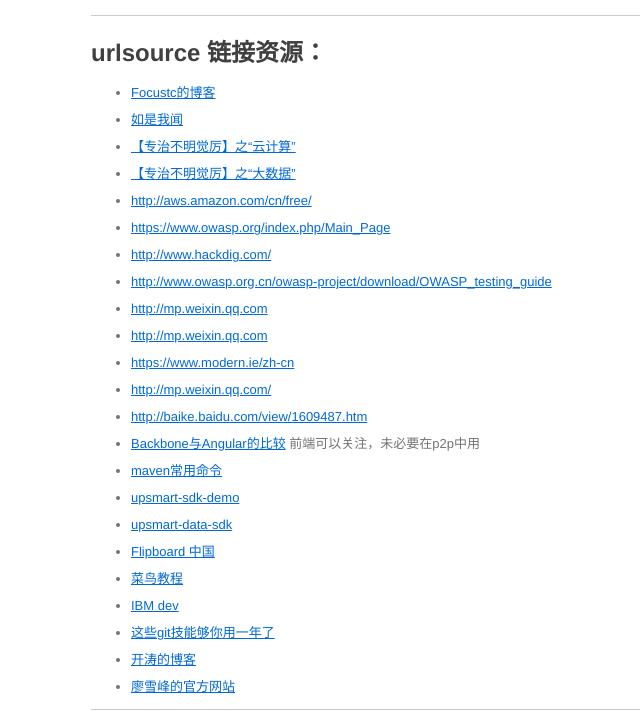
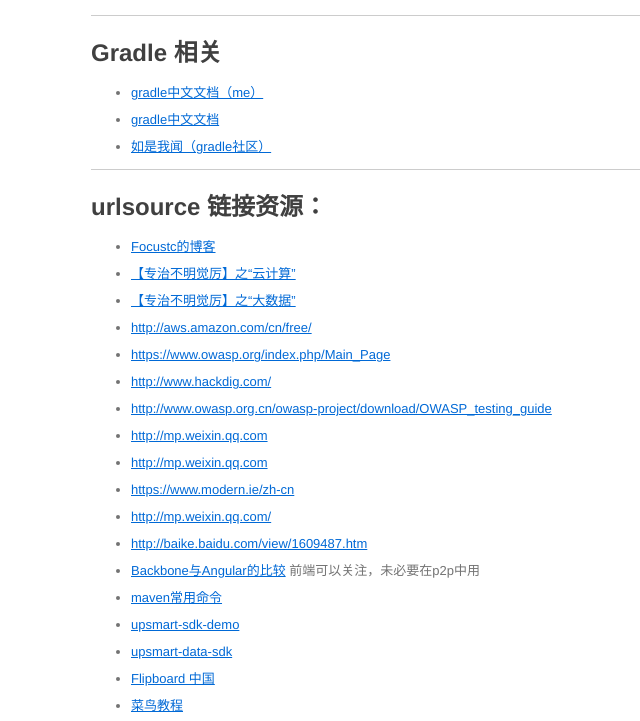
Before and after one commit to zihangu/zihangu.github.io, a plain HTML site: page index.html in a window 1280 px wide. Shown: the part 49-770 px from the top of the page, without its empty margins (122-762 px from the left). Drawn offline with Linux system fonts and the light colour scheme.

Commit message:
添加我的gradle中文文档连接

```diff
--- a/index.html
+++ b/index.html
@@ -158,13 +158,21 @@
 <body>
 <h1>自娱自乐</h1>
 
+<hr/>
+
+<h2>Gradle 相关</h2>
+<ul>
+  <li><p><a target="_blank" href="http://liuzyhn.github.io/gradledoc/docs/userguide/userguide.html">gradle中文文档（me）</a></p></li>
+  <li><p><a target="_blank" href="http://pkaq.github.io/gradledoc/docs/userguide/userguide.html">gradle中文文档</a></p></li>
+  <li><p><a target="_blank" href="http://pkaq.github.io/">如是我闻（gradle社区）</a></p></li>
+</ul>
+
 <hr />
 
 <h2>urlsource 链接资源：</h2>
 
 <ul>
 <li><p><a target="_blank" href="http://blog.sina.com.cn/s/blog_631d3a630101nb77.html">Focustc的博客</a></p></li>
-<li><p><a target="_blank" href="http://pkaq.github.io/">如是我闻</a></p></li>
 <li><p><a target="_blank" href="http://www.huxiu.com/article/31152/1.html">【专治不明觉厉】之“云计算”</a></p></li>
 <li><p><a target="_blank" href="http://www.huxiu.com/article/31457/1.html">【专治不明觉厉】之“大数据”</a></p></li>
 <li><p><a target="_blank" href="http://aws.amazon.com/cn/free/?from=timeline&amp;isappinstalled=0">http://aws.amazon.com/cn/free/</a></p></li>
```
